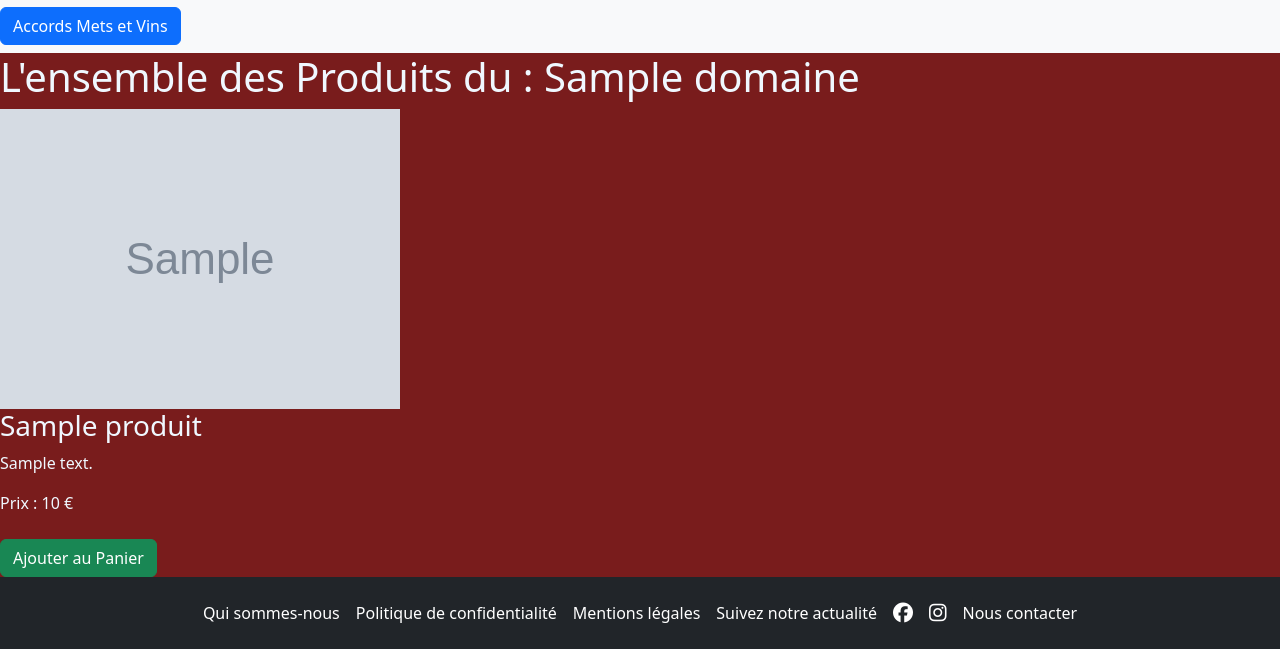
After one commit to soufiane23MA/unAmourDeVins2, a Symfony app: template templates/produit/filter_domaine.html.twig in a window 1280 px wide. The commit adds this page. Shown: the part 429-1078 px from the top of the page. Run offline with Twig, Linux system fonts and the light colour scheme; the template is opened without the code that fills it: most values are stand-ins (such as "Sample title", 1, 10 or a date in 2020); grey boxes marked "Sample" are stand-in pictures; some libraries are stand-ins or nearby versions.

Commit message:
mise en place du filtre par domaine

```diff
--- a/config/services.yaml
+++ b/config/services.yaml
@@ -22,5 +22,6 @@ services:
 
     # add more service definitions when explicit configuration is needed
     # please note that last definitions always *replace* previous ones
+    #j'ai rajouter cette extention pour pouvoir apeller des variable sans avoir a les récrire dans les controlleurs pour chaque vue
     App\Twig\AppExtension:
         tags: ['twig.extension']
--- a/templates/base.html.twig
+++ b/templates/base.html.twig
@@ -73,8 +73,27 @@
                         </ul>
 
                     </li>
+                    <li class="sidebar-item">
+                        <a href="#" class="sidebar-link collapsed has-dropdown" data-bs-toggle="collapse"
+                        data-bs-target="#domaines" aria-expanded="false" aria-controls="domaines">
+                        <i class="lni lni-map-marker"></i>
+                        <span>Par Domaine</span>
+                        </a>
+                        <ul id="domaines" class="sidebar-dropdown list-unstyled collapse" data-bs-parent= "#sidebar">
+                            {% for domaine in domaines %}
+                            <li class="sidebar-item">
+                                <a href="{{ path('produit_par_domaine', { 'domaineId': domaine.id }) }}" class="sidebar-link">
+                                    {{ domaine.nomDomaine }}
+                                </a>
+                            </li>
+                        {% endfor %}
+                        </ul>
+
+                    </li>
+
+
                 </ul>
-                {{ dump(regions) }}
+
             </aside>
             <!--sidebar ends-->
         </div>
--- /dev/null
+++ b/templates/produit/filter_domaine.html.twig
@@ -0,0 +1,30 @@
+
+{% extends 'base.html.twig' %}
+
+{% block title %}Filtrer les Produits{% endblock %}
+
+{% block body %}
+
+
+<h1>L'ensemble des Produits du  : {{ domaine.nomDomaine }}</h1>
+
+{% if produits is not empty %}
+    <div class="produits-list">
+        {% for produit in produits %}
+            <div class="produit-card">
+							<img src="{{ asset('imgs/' ~ produit.image) }}" alt="{{ produit.nomProduit }}">
+                <h3>{{ produit.nomProduit }}</h3>
+                <p>{{ produit.detailProduit }}</p>
+                <p>Prix : {{ produit.prix }} € </p>
+								<a href="{{ path('add_panier',{'id':produit.id})}}"><button class="btn btn-success mt-2" >Ajouter au Panier</button></a>
+                <!-- Si tu veux un lien vers le détail du produit -->
+            </div>
+        {% endfor %}
+    </div>
+{% else %}
+    <p>Aucun produit trouvé pour domaine</p>
+{% endif %}
+
+
+
+{% endblock %}
--- a/templates/produit/filter.html.twig
+++ b/templates/produit/filter_region.html.twig
@@ -4,7 +4,7 @@
 {% block title %}Filtrer les Produits{% endblock %}
 
 {% block body %}
-<h1>Produits de la région : {{ region.nomRegion }}</h1>
+<h1>Produits de la région : {{region.nomRegion }}</h1>
 
 {% if produits is not empty %}
     <div class="produits-list">
@@ -25,4 +25,5 @@
 
 
 
+
 {% endblock %}
```
Also changed, not shown: src/Controller/ProduitController.php (+25 -6 lines), src/Twig/AppExtension.php (+6 -2 lines).
